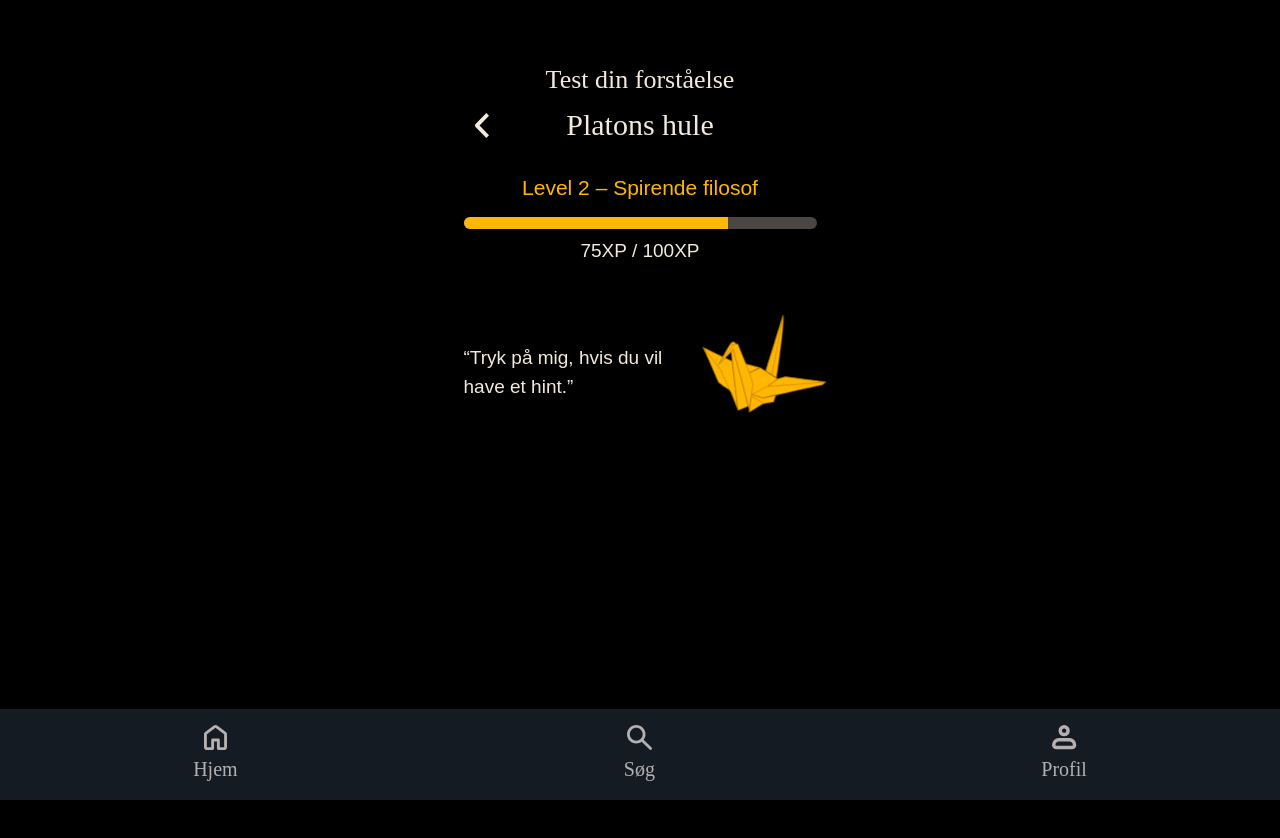
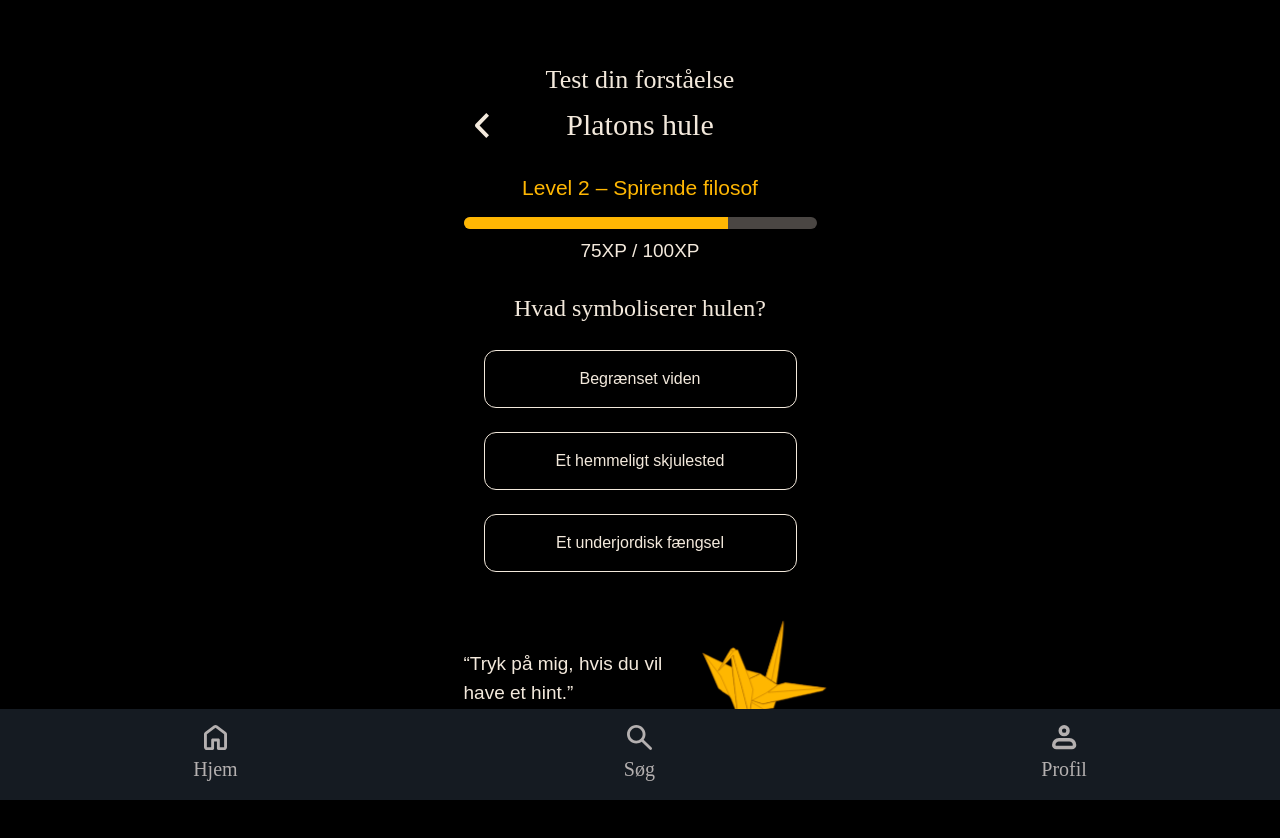
Before and after one commit to SarahNevin/filosofiapp, a React (Vite) app: page /quiz/start in a window 1280 px wide. Shown: the top 838 px of the page. Before the commit the page ends 800 px from the top, so only its background shows below. Built offline with nearby package versions, Linux system fonts and the light colour scheme; a web font is replaced by a local one.

Commit message:
quizdata importeret & usestate + styles til spørgsmål tilføjet

```diff
--- a/src/views/QuizView.jsx
+++ b/src/views/QuizView.jsx
@@ -1,6 +1,7 @@
 import { useState } from "react";
 import { useNavigate } from "react-router-dom";
 import { CtaKnap } from "../components/CtaKnap";
+import quizData from "../data/quizData";
 
 import Navigation from "../components/Navigation";
 import ScreenHeader from "../components/ScreenHeader";
@@ -8,6 +9,9 @@ import Guidetekst from "../components/Guidetekst";
 import LydIkon from "../assets/images/lyd.svg";
 
 export default function QuizView() {
+  const [currentQuestion] = useState(0);
+  const question = quizData[currentQuestion];
+
   const [popupVisible, setPopupVisible] = useState(false);
   const navigate = useNavigate();
 
@@ -33,6 +37,22 @@ export default function QuizView() {
 
           <p className="text-center mt-2">75XP / 100XP</p>
         </div>
+      </div>
+
+      {/* SPØRGSMÅL */}
+      <h1 className="spoergsmaal-tekst text-center mb-3 px-5">
+        {question.question}
+      </h1>
+
+      <div className="flex flex-col gap-6 mt-6 px-10">
+        {question.answers.map((answer, index) => (
+          <button
+            key={index}
+            className="border border-[#F3E9DC] p-4 rounded-xl shadow"
+          >
+            {answer.text}
+          </button>
+        ))}
       </div>
 
       {/* Guidetekst med klikbar trane for hint */}
```
Lines whose indentation alone changed are shown as unchanged.
